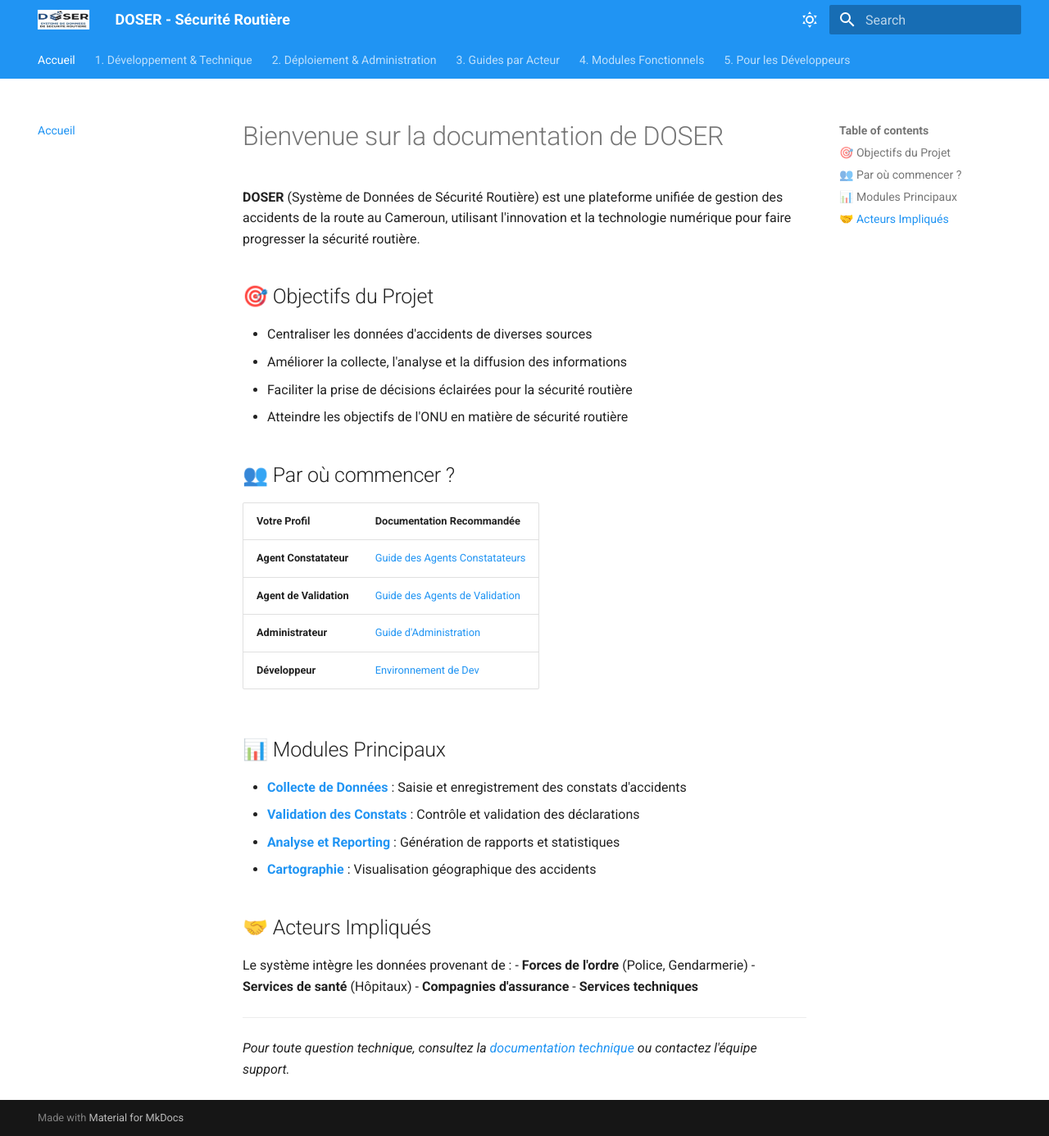
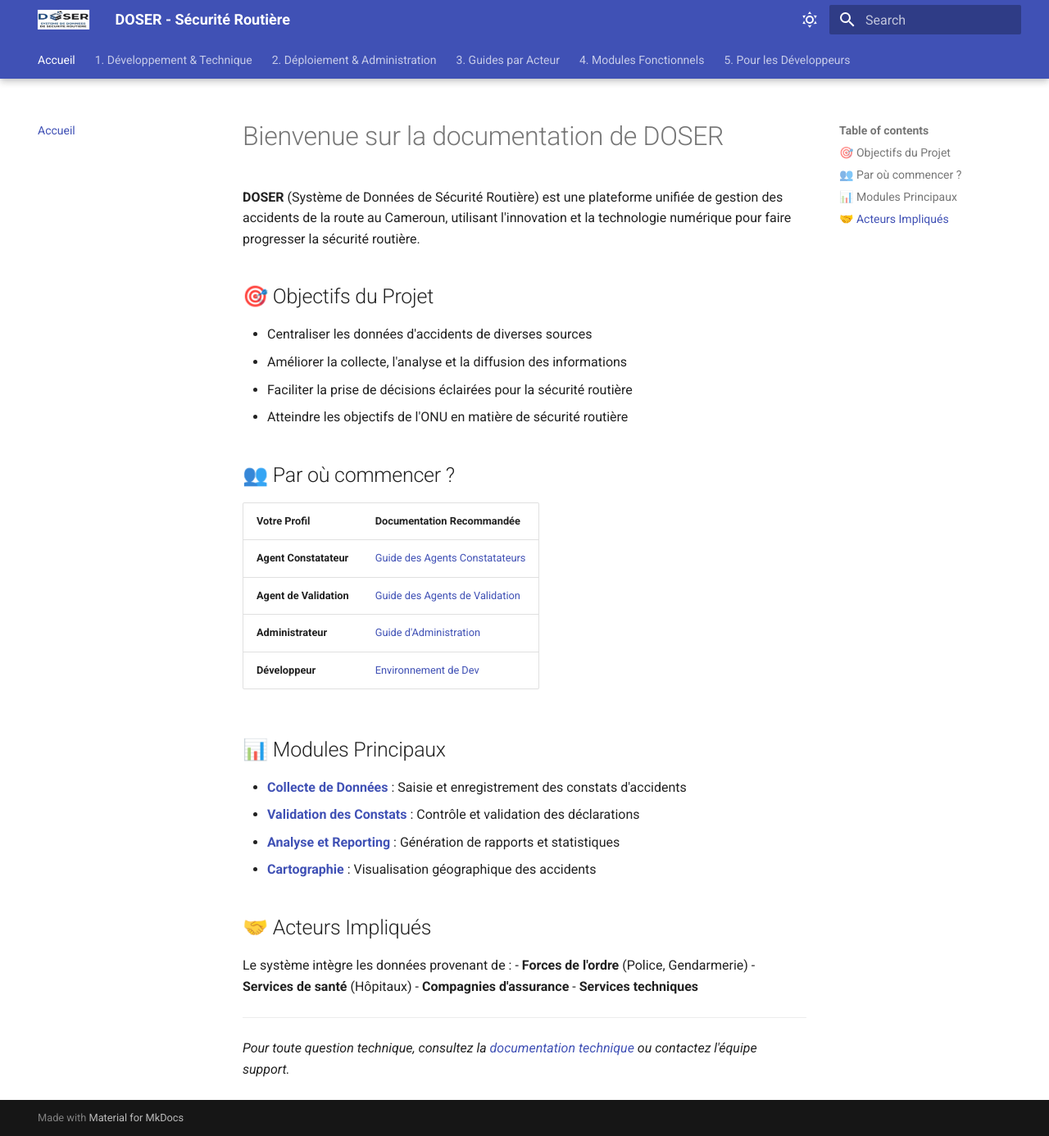
Before and after one commit to CATIS-DEVELOPER/Documentation_DOSER, an MkDocs documentation site: the page built from docs/index.md, in a window 1280 px wide and 1386 px high. Shown: the whole window at 82% size. Built offline with MkDocs 1.6.1 and Material for MkDocs 9.7.7, drawn with Linux system fonts in a browser that asks for light colours.

Commit message:
update onglet

```diff
--- a/mkdocs.yml
+++ b/mkdocs.yml
@@ -8,13 +8,14 @@
   favicon: assets/favicon.ico
   features:
     - navigation.tabs
+    - navigation.tabs.sticky
     - navigation.sections
     - navigation.expand
     - search.suggest
     - search.highlight
   palette:
     - scheme: default
-      primary: blue
+      primary: blue marine
       accent: red
       toggle:
         icon: material/weather-sunny
```
